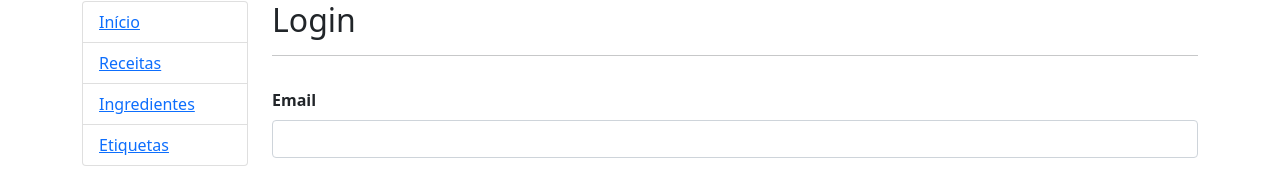
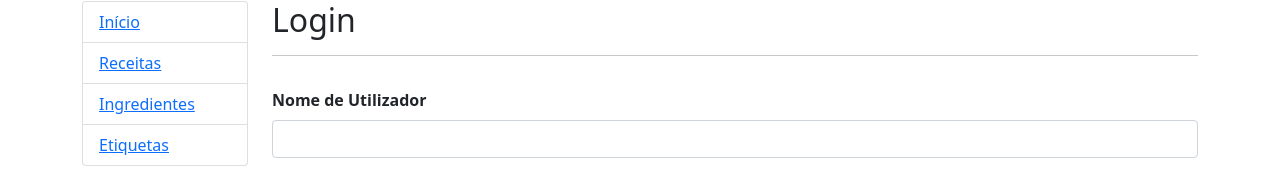
Before and after one commit to marcomartinscastanho/Secret-Ingredient-Frontend, a React (Create React App) app: page /login in a window 1280 px wide. Shown: the part 104-282 px from the top of the page. Built offline with nearby package versions, Linux system fonts and the light colour scheme.

Commit message:
submit Login

```diff
--- a/src/components/EditRecipe.tsx
+++ b/src/components/EditRecipe.tsx
@@ -177,9 +177,7 @@ export class EditRecipe extends Component<RouteComponentProps<Props>, State> {
     }));
   };
 
-  handleSubmit = (event: any) => {
-    event.preventDefault();
-
+  isInputValid = () => {
     // client side validation
     // TODO: do the same for other inputs
     const errors = [];
@@ -189,7 +187,13 @@ export class EditRecipe extends Component<RouteComponentProps<Props>, State> {
 
     this.setState({ errors });
 
-    if (errors.length > 0) {
+    return errors.length === 0;
+  };
+
+  handleSubmit = (event: any) => {
+    event.preventDefault();
+
+    if (!this.isInputValid()) {
       return false;
     }
 
--- a/src/components/Login.tsx
+++ b/src/components/Login.tsx
@@ -8,7 +8,7 @@ type AlertState = {
 };
 
 interface State {
-  email: string;
+  username: string;
   password: string;
   error?: string;
   errors: string[];
@@ -20,7 +20,7 @@ export class Login extends Component<{}, State> {
     super(props);
 
     this.state = {
-      email: "",
+      username: "",
       password: "",
       errors: [],
       alert: { type: "d-none", message: "" },
@@ -36,8 +36,43 @@ export class Login extends Component<{}, State> {
     this.setState((prevState) => ({ ...prevState, [name]: value }));
   };
 
+  isInputValid = () => {
+    // client side validation
+    const errors = [];
+    if (this.state.username === "") {
+      errors.push("username");
+    }
+    if (this.state.password === "") {
+      errors.push("password");
+    }
+
+    this.setState({ errors });
+
+    return errors.length === 0;
+  };
+
   handleSubmit = (event: any) => {
     event.preventDefault();
+
+    if (!this.isInputValid()) {
+      return false;
+    }
+
+    const data = new FormData(event.target);
+    const payload = Object.fromEntries(data.entries());
+    const requestOptions = { method: "POST", body: JSON.stringify(payload) };
+
+    fetch("http://localhost:19061/v1/auth/login", requestOptions)
+      .then((response) => response.json())
+      .then((data) => {
+        if (data.error) {
+          this.setState({ alert: { type: "alert-danger", message: data.message } });
+        } else {
+          console.log(data);
+
+          // this.props.history.push({ pathname: "/admin" });
+        }
+      });
   };
 
   hasError(key: string) {
@@ -45,7 +80,7 @@ export class Login extends Component<{}, State> {
   }
 
   render() {
-    const { email, password, alert } = this.state;
+    const { alert } = this.state;
 
     return (
       <Fragment>
@@ -55,12 +90,12 @@ export class Login extends Component<{}, State> {
 
         <form className="pt-3" onSubmit={this.handleSubmit}>
           <TextInput
-            type="email"
-            title="Email"
-            name="email"
+            type="text"
+            title="Nome de Utilizador"
+            name="username"
             onChange={this.handleChange}
-            hasError={this.hasError("email")}
-            errorMessage="Por favor insira um email"
+            hasError={this.hasError("username")}
+            errorMessage="Por favor insira um nome de utilizador"
           />
           <TextInput
             type="password"
--- a/src/components/form-components/TextInput.tsx
+++ b/src/components/form-components/TextInput.tsx
@@ -1,7 +1,7 @@
 import { ChangeEvent } from "react";
 
 interface Props {
-  type: "text" | "email" | "password";
+  type: "text" | "password";
   name: string;
   title?: string;
   value?: string;
```
